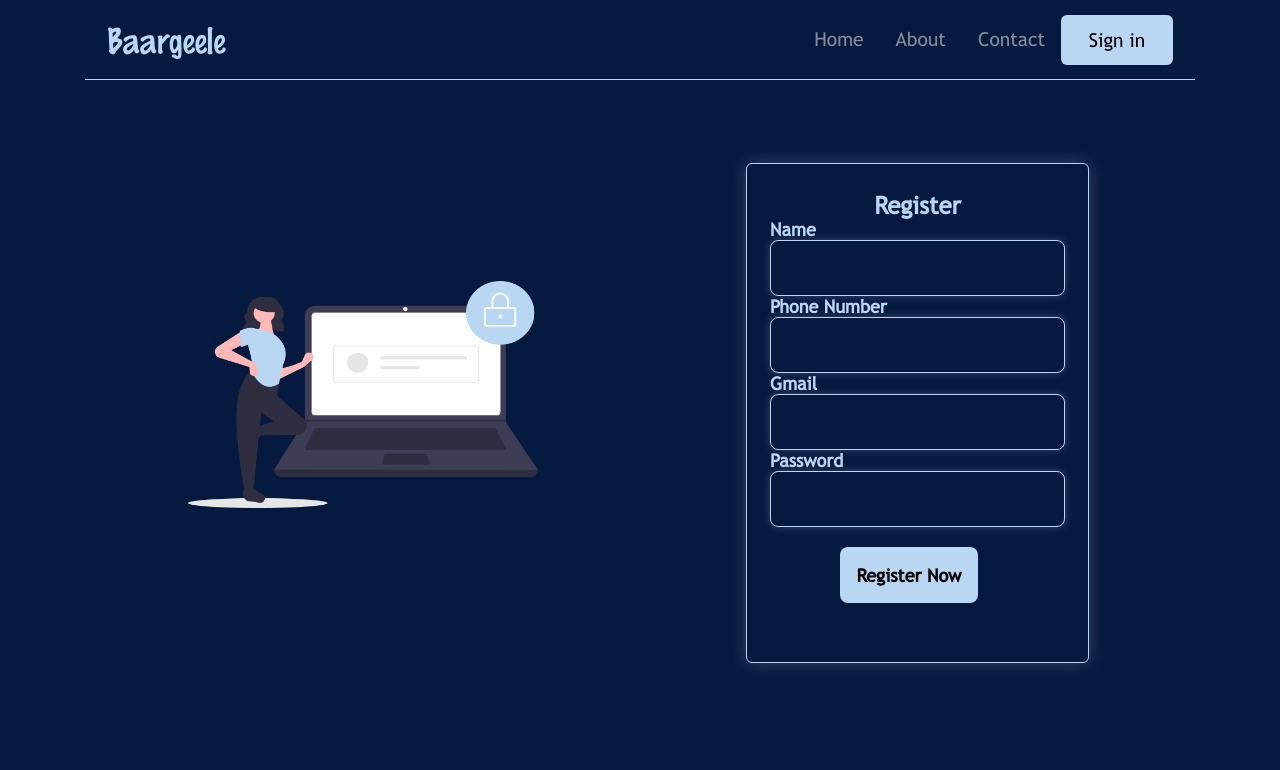
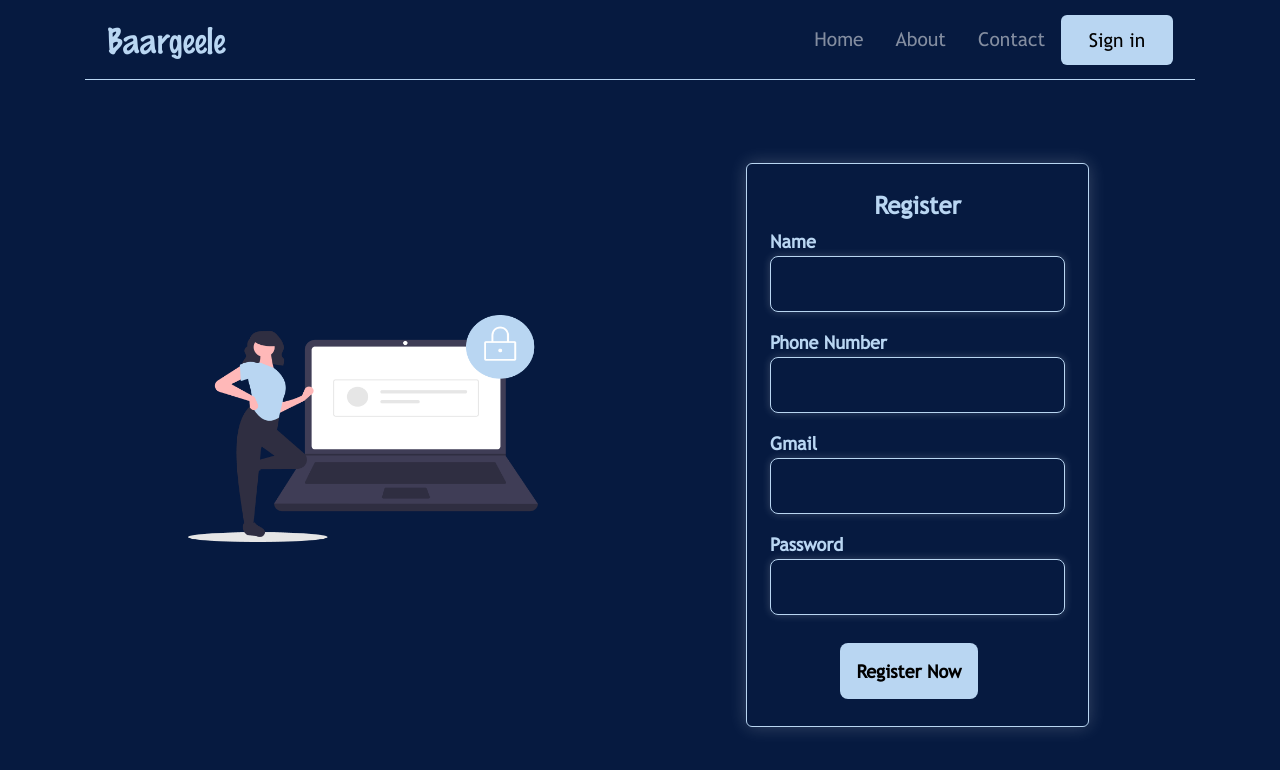
Before and after one commit to YOUSUFABDI/Baargeele, a React (Vite) app: page /register in a window 1280 px wide. Shown: the top 770 px of the page. Built offline with nearby package versions, Linux system fonts and the light colour scheme.

Commit message:
login ui fixed

```diff
--- a/src/components/Register.jsx
+++ b/src/components/Register.jsx
@@ -4,7 +4,7 @@ const Register = () => {
   return (
     <div className="registeration__container">
       <div className="registeration__reg__img">
-        <img src={RegImg} alt="reg-img" />
+        <img className="reg_img" src={RegImg} alt="reg-img" />
       </div>
       <div className="registeration__reg">
         <h2>Register</h2>
--- a/src/style.css
+++ b/src/style.css
@@ -368,6 +368,10 @@ a {
   padding-bottom: 50px;
 }
 
+.reg_img {
+  display: none;
+}
+
 .registeration__reg__img {
   width: 350px;
 }
@@ -381,9 +385,9 @@ a {
   flex-direction: column;
   align-items: center;
   padding-top: 27px;
-  padding-bottom: 127px;
+  padding-bottom: 27px;
   margin-top: 33px;
-  height: 500px;
+  /* height: 500px; */
   width: 343px;
   color: var(--light);
   border-radius: 6px;
@@ -398,12 +402,14 @@ a {
 .registeration__reverse {
   display: flex;
   flex-direction: column;
+  padding: 8px 0;
 }
 
 .registeration__reverse span {
   color: var(--light);
   font-size: 1.125rem;
   font-weight: bold;
+  padding: 4px 0;
 }
 
 .registeration__reverse input {
@@ -437,6 +443,11 @@ a {
   .registeration__container {
     grid-template-columns: repeat(2, 1fr);
   }
+  .reg_img {
+    display: block;
+  }
+
+
 }
 
 /* DESKTOP REGISTRATION IN PAGE */
@@ -444,4 +455,6 @@ a {
   .registeration__container {
     grid-template-columns: repeat(2, 1fr);
   }
+
+
 }
```
